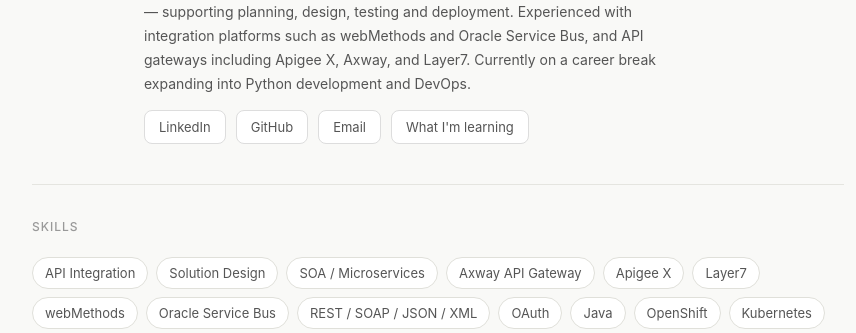
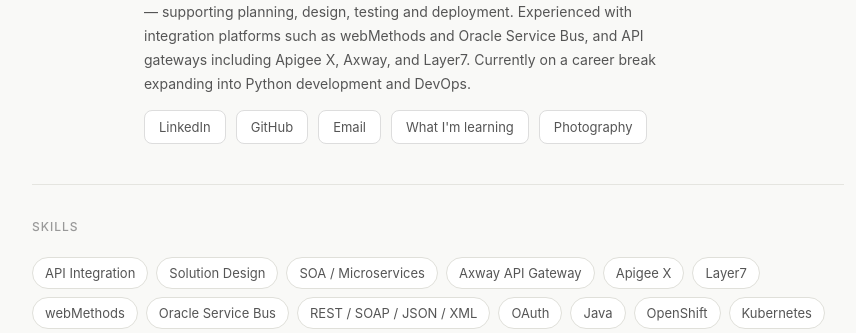
Before and after one commit to karentrasporte/myprofile, a Python web app: template app/templates/index.html in a window 1280 px wide. Shown: the part 155-488 px from the top of the page, without its empty margins (202-1058 px from the left). Run offline with Jinja, Linux system fonts and the light colour scheme; the template is opened without the code that fills it, so the values that code supplies are empty; some libraries are stand-ins or nearby versions.

Commit message:
Added photography URL

```diff
--- a/app/templates/index.html
+++ b/app/templates/index.html
@@ -311,7 +311,7 @@
           <a href="https://github.com/karentrasporte" target="_blank">GitHub</a>
           <a href="mailto:karentrasporte@yahoo.com">Email</a>
           <a href="/learning">What I'm learning</a>
-          <!--<a href="YOUR_PHOTOGRAPHY_URL" target="_blank">Photography</a>-->
+          <a href="https://karentrasporte.myportfolio.com" target="_blank">Photography</a>
         </div>
       </div>
     </div>
```
